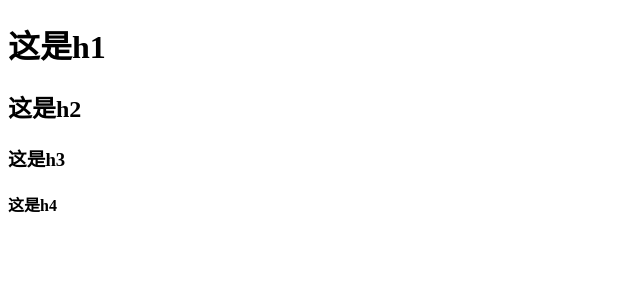
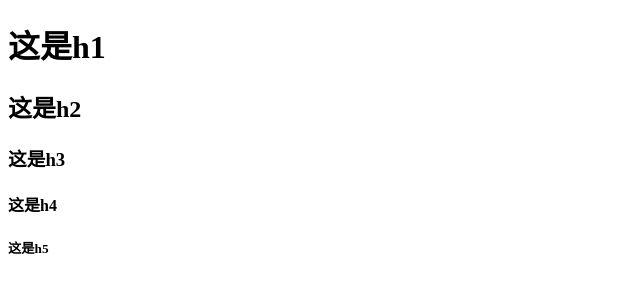
Before and after one commit to yzy828/ceshi, a plain HTML site: page index.html in a window 1280 px wide. Shown: the full height of the page, 0-640 px from the left. Drawn offline with Linux system fonts and the light colour scheme.

Commit message:
增加h5

```diff
--- a/index.html
+++ b/index.html
@@ -10,6 +10,7 @@
     <h2>这是h2</h2>
     <h3>这是h3</h3>
     <h4>这是h4</h4>
+    <h5>这是h5</h5>
 </div>
 </body>
 </html>
```
